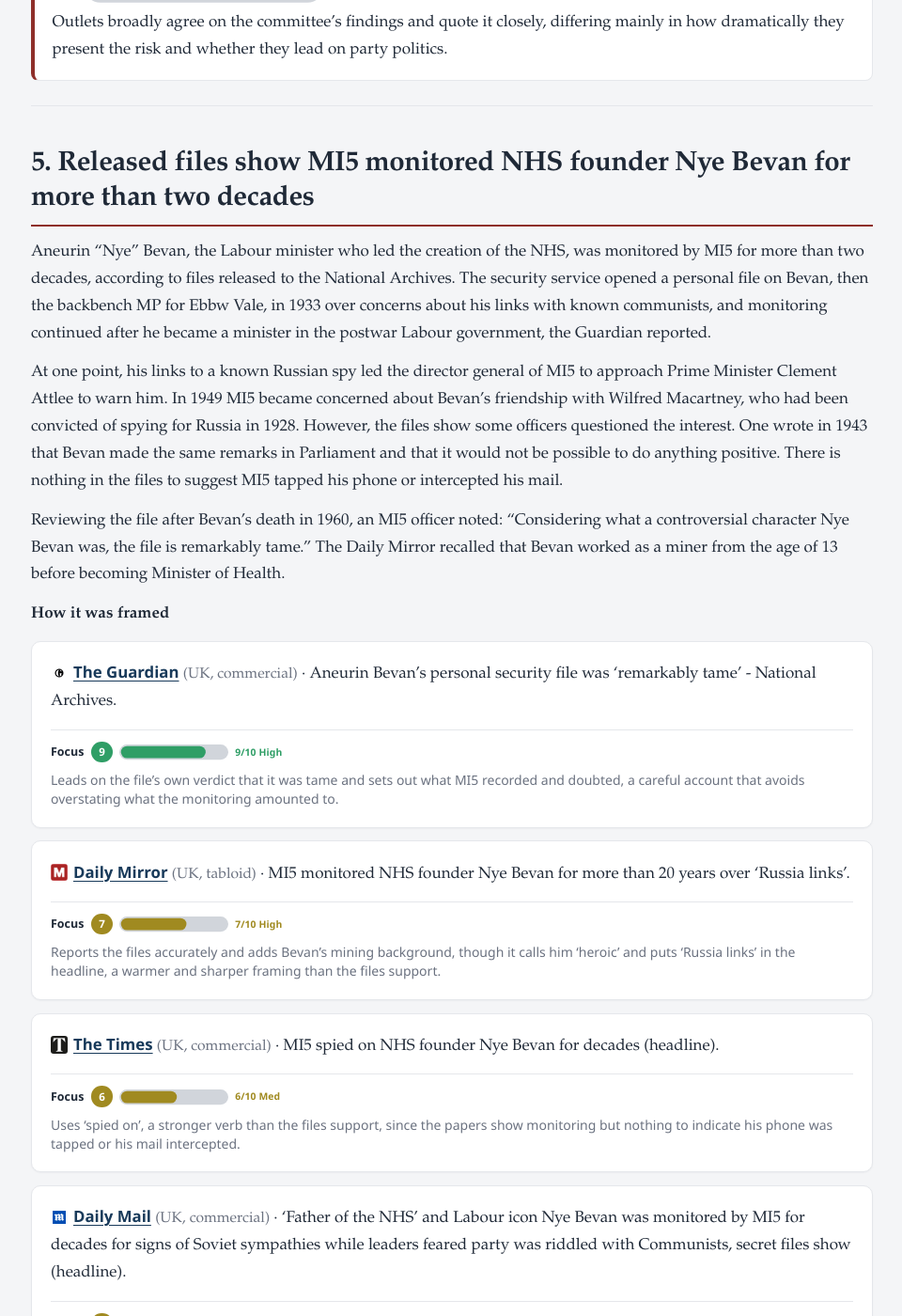
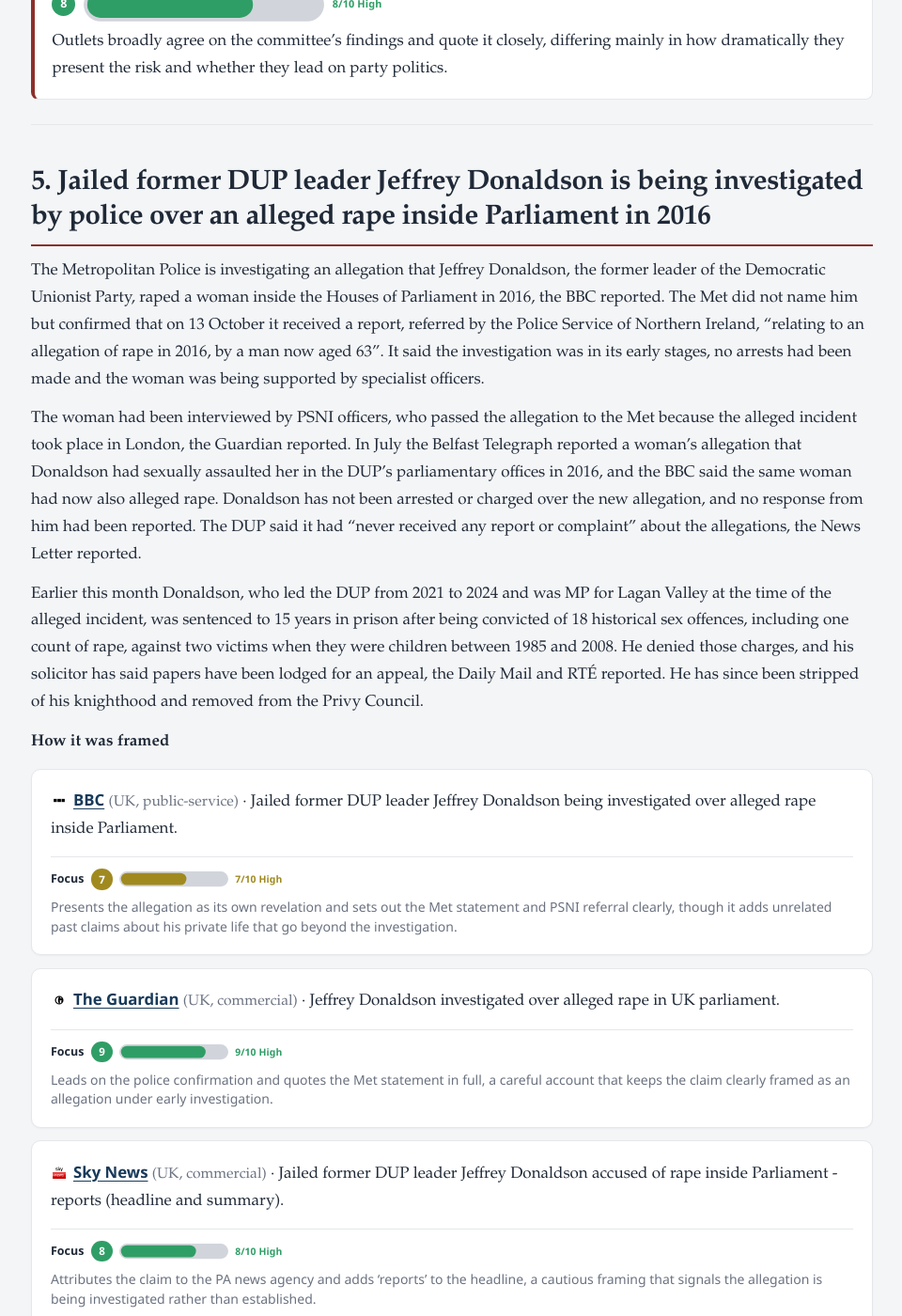
Before and after one commit to UKwebfilter/UKWebFilter, a Jekyll site: the page built from _posts/2026-10-22-edition.md, in a window 1280 px wide and 1400 px high, scrolled down 11646 px. Shown: the whole window at 94% size, without its empty margins (159-1119 px from the left). Built offline with Jekyll 4.4.1, drawn with Linux system fonts in a browser that asks for light colours; some of the changed text lies outside the part shown.

Commit message:
Edition 22 Oct: add Donaldson story at UK 5

```diff
--- a/_posts/2026-10-22-edition.md
+++ b/_posts/2026-10-22-edition.md
@@ -25,7 +25,7 @@
 | [Jackdaw gas field approved as energy secretary leans towards rejecting Rosebank](#2-government-approves-the-jackdaw-gas-field-as-the-energy-secretary-signals-she-may-reject-the-much-larger-rosebank-oilfield) | 9 | 5 | The Sun, Daily Mail (homepage), The Guardian (homepage) | BBC (UK online), The Times (online) |
 | [Offenders who skip sentencing face cell confinement and loss of visits](#3-offenders-who-refuse-to-attend-sentencing-will-face-cell-confinement-and-lose-prison-visits-under-new-powers) | 7 | 7 | None | BBC (UK online), Sky News (UK online) |
 | [MPs warn of glaring gaps in UK High North defences against Russia](#4-mps-warn-of-glaring-gaps-in-uk-defences-in-the-high-north-that-leave-it-open-to-russian-threats) | 7 | 8 | None | BBC (UK online) |
-| [MI5 monitored NHS founder Nye Bevan for decades, files show](#5-released-files-show-mi5-monitored-nhs-founder-nye-bevan-for-more-than-two-decades) | 6 | 7 | None | None |
+| [Police investigate rape allegation against jailed ex-DUP leader Jeffrey Donaldson](#5-jailed-former-dup-leader-jeffrey-donaldson-is-being-investigated-by-police-over-an-alleged-rape-inside-parliament-in-2016) | 7 | 8 | None | None |
 
 **World**
 
@@ -170,26 +170,42 @@
 
 ---
 
-## 5. Released files show MI5 monitored NHS founder Nye Bevan for more than two decades
+## 5. Jailed former DUP leader Jeffrey Donaldson is being investigated by police over an alleged rape inside Parliament in 2016
 
-Aneurin "Nye" Bevan, the Labour minister who led the creation of the NHS, was monitored by MI5 for more than two decades, according to files released to the National Archives. The security service opened a personal file on Bevan, then the backbench MP for Ebbw Vale, in 1933 over concerns about his links with known communists, and monitoring continued after he became a minister in the postwar Labour government, the Guardian reported.
+The Metropolitan Police is investigating an allegation that Jeffrey Donaldson, the former leader of the Democratic Unionist Party, raped a woman inside the Houses of Parliament in 2016, the BBC reported. The Met did not name him but confirmed that on 13 October it received a report, referred by the Police Service of Northern Ireland, "relating to an allegation of rape in 2016, by a man now aged 63". It said the investigation was in its early stages, no arrests had been made and the woman was being supported by specialist officers.
 
-At one point, his links to a known Russian spy led the director general of MI5 to approach Prime Minister Clement Attlee to warn him. In 1949 MI5 became concerned about Bevan's friendship with Wilfred Macartney, who had been convicted of spying for Russia in 1928. However, the files show some officers questioned the interest. One wrote in 1943 that Bevan made the same remarks in Parliament and that it would not be possible to do anything positive. There is nothing in the files to suggest MI5 tapped his phone or intercepted his mail.
+The woman had been interviewed by PSNI officers, who passed the allegation to the Met because the alleged incident took place in London, the Guardian reported. In July the Belfast Telegraph reported a woman's allegation that Donaldson had sexually assaulted her in the DUP's parliamentary offices in 2016, and the BBC said the same woman had now also alleged rape. Donaldson has not been arrested or charged over the new allegation, and no response from him had been reported. The DUP said it had "never received any report or complaint" about the allegations, the News Letter reported.
 
-Reviewing the file after Bevan's death in 1960, an MI5 officer noted: "Considering what a controversial character Nye Bevan was, the file is remarkably tame." The Daily Mirror recalled that Bevan worked as a miner from the age of 13 before becoming Minister of Health.
+Earlier this month Donaldson, who led the DUP from 2021 to 2024 and was MP for Lagan Valley at the time of the alleged incident, was sentenced to 15 years in prison after being convicted of 18 historical sex offences, including one count of rape, against two victims when they were children between 1985 and 2008. He denied those charges, and his solicitor has said papers have been lodged for an appeal, the Daily Mail and RTÉ reported. He has since been stripped of his knighthood and removed from the Privy Council.
 
 **How it was framed**
 
-- [The Guardian](https://www.theguardian.com/politics/2026/oct/22/aneurin-bevans-personal-security-file-was-remarkably-tame-national-archives) (UK, commercial) · Aneurin Bevan's personal security file was 'remarkably tame' - National Archives.
-  Focus 9: Leads on the file's own verdict that it was tame and sets out what MI5 recorded and doubted, a careful account that avoids overstating what the monitoring amounted to.
-- [Daily Mirror](https://www.mirror.co.uk/news/uk-news/nhs-founder-nye-bevan-mi5-37796146) (UK, tabloid) · MI5 monitored NHS founder Nye Bevan for more than 20 years over 'Russia links'.
-  Focus 7: Reports the files accurately and adds Bevan's mining background, though it calls him 'heroic' and puts 'Russia links' in the headline, a warmer and sharper framing than the files support.
-- [The Times](https://www.thetimes.com/) (UK, commercial) · MI5 spied on NHS founder Nye Bevan for decades (headline).
-  Focus 6: Uses 'spied on', a stronger verb than the files support, since the papers show monitoring but nothing to indicate his phone was tapped or his mail intercepted.
-- [Daily Mail](https://www.dailymail.com/) (UK, commercial) · 'Father of the NHS' and Labour icon Nye Bevan was monitored by MI5 for decades for signs of Soviet sympathies while leaders feared party was riddled with Communists, secret files show (headline).
-  Focus 6: Accurate on the monitoring but widens the frame to fears the party was 'riddled with Communists', a political angle that goes beyond the Bevan file itself.
+- [BBC](https://www.bbc.co.uk/news/articles/c94g1pjmxg0ko) (UK, public-service) · Jailed former DUP leader Jeffrey Donaldson being investigated over alleged rape inside Parliament.
+  Focus 7: Presents the allegation as its own revelation and sets out the Met statement and PSNI referral clearly, though it adds unrelated past claims about his private life that go beyond the investigation.
+- [The Guardian](https://www.theguardian.com/uk-news/2026/oct/21/jeffrey-donaldson-investigated-alleged-rape-parliament) (UK, commercial) · Jeffrey Donaldson investigated over alleged rape in UK parliament.
+  Focus 9: Leads on the police confirmation and quotes the Met statement in full, a careful account that keeps the claim clearly framed as an allegation under early investigation.
+- [Sky News](https://news.sky.com/story/jailed-former-dup-leader-jeffrey-donaldson-accused-of-raping-woman-inside-parliament-reports-13601867) (UK, commercial) · Jailed former DUP leader Jeffrey Donaldson accused of rape inside Parliament - reports (headline and summary).
+  Focus 8: Attributes the claim to the PA news agency and adds 'reports' to the headline, a cautious framing that signals the allegation is being investigated rather than established.
+- [The Times](https://www.thetimes.com/uk/crime/article/jeffrey-donaldson-questioned-houses-of-parliament-rape-t52bnb3cm) (UK, commercial) · Jeffrey Donaldson accused of rape in parliament ten years ago (headline and summary).
+  Focus 7: States the accusation and its date plainly and without loaded language, though the headline and summary do not signal that police inquiries are at an early stage.
+- [The Telegraph](https://www.telegraph.co.uk/news/2026/10/21/met-interview-jeffrey-donaldson-alleged-rape-in-parliament/) (UK, commercial) · Jeffrey Donaldson accused of raping woman inside Parliament (headline).
+  Focus 7: A plain headline stating the accusation and where it is alleged to have happened, restrained in tone though it gives no sense of the early stage of the police inquiry.
+- [Daily Mail](https://www.dailymail.com/news/article-16227167/former-DUP-leader-Jeffrey-Donaldson-accused-raping-woman-Parliament.html) (UK, commercial) · Former DUP leader Jeffrey Donaldson is accused of raping woman inside Parliament.
+  Focus 6: Quotes the Met statement accurately but repeats detailed claims about the alleged encounter and calls him 'disgraced', a fuller and more graphic framing than most outlets chose.
+- [Independent](https://www.independent.co.uk/news/uk/home-news/jeffrey-donaldson-houses-of-parliament-allegation-westminster-b3070880.html) (UK, commercial) · Disgraced ex-DUP leader Jeffrey Donaldson faces fresh Houses of Parliament rape allegation.
+  Focus 7: Quotes the police statement in full, then gives much of the piece to the judge's remarks at his earlier sentencing, with 'disgraced' in the headline setting a judgemental tone.
+- [Daily Mirror](https://www.mirror.co.uk/news/uk-news/jeffrey-donaldson-parliament-rape-investigation-37796717) (UK, tabloid) · Ex-DUP leader Jeffrey Donaldson investigated over alleged rape inside Parliament.
+  Focus 8: Uses a neutral headline and a concise report quoting the police statement, with his convictions and appeal given as context, a factual account with no added commentary.
+- [Metro](https://metro.co.uk/2026/10/21/ex-mp-questioned-rape-woman-parliament-29728561/) (UK, tabloid) · Ex-MP to be questioned over 'rape of woman in Parliament' (headline).
+  Focus 7: Puts the alleged offence in quotation marks and focuses on planned police questioning, a cautious headline that avoids presenting the claim as established fact.
+- [Belfast Telegraph](https://www.belfasttelegraph.co.uk/news/crime/jeffrey-donaldson-under-investigation-for-further-rape-allegation-while-serving-as-mp/a/163381407.html) (UK, commercial) · Jeffrey Donaldson under investigation for further rape allegation while serving as MP (headline and summary).
+  Focus 7: Ties the allegation to his time as an MP and notes the Met's first confirmation, though 'further' links the new claim to his convictions before it has been tested.
+- [News Letter](https://www.newsletter.co.uk/news/new-jeffrey-donaldson-probe-dup-say-party-never-received-any-report-or-complaint-about-allegation-inside-houses-of-parliament-9302697) (UK, commercial) · New Jeffrey Donaldson probe: DUP say party 'never received any report or complaint' about allegation inside Houses of Parliament.
+  Focus 8: Leads on the DUP's statement that it received no complaint, a relevant angle for unionist readers, with the police statement and his appeal status reported accurately.
+- [RTÉ](https://www.rte.ie/news/ulster/2026/1021/1596334-jeffrey-donaldson/) (Ireland, public-service) · Jeffrey Donaldson accused of 2016 rape inside Westminster.
+  Focus 8: Attributes the claim to sources, quotes the Met statement and sets out his convictions and appeal, a measured account from Ireland's public broadcaster with no added commentary.
 
-**Neutrality: 7/10.** Outlets agree on what the released files show, but differ between stressing how tame the file was and headlines suggesting active spying or Communist infiltration.
+**Neutrality: 8/10.** Outlets agree on the Met statement and on his earlier convictions and appeal, differing mainly in whether they call him disgraced and how much detail of the alleged encounter they repeat.
 
 ---
 
```
